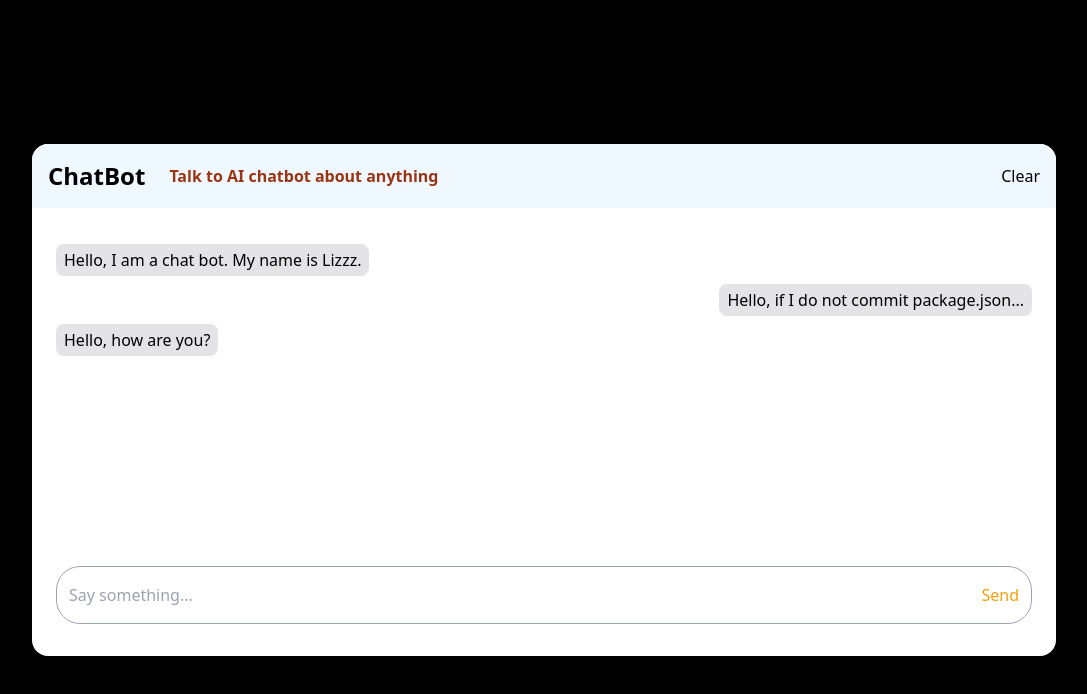
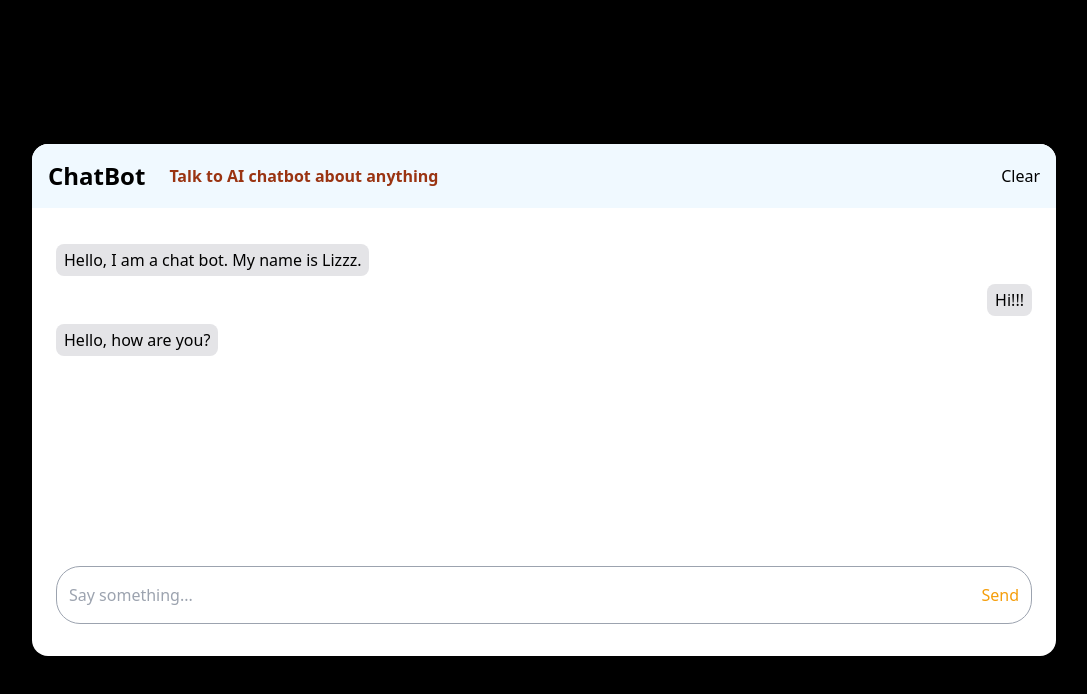
Before and after one commit to CAFECA-IO/chat-bot-lizzz, a Next.js app: page / in a window 1280 px wide. Shown: the top 694 px of the page, without its empty margins (96-1183 px from the left). Built offline with nearby package versions, Linux system fonts and the light colour scheme.

Commit message:
update btn and message components

```diff
--- a/src/components/button.tsx
+++ b/src/components/button.tsx
@@ -1,19 +1,9 @@
 // components/Button.tsx
 
-import React from 'react';
+import React, { ButtonHTMLAttributes } from 'react';
 
-interface ButtonProps {
-  onClick: () => void;
-  children: React.ReactNode;
-  cx?: string; // other classNames
-}
-
-const Button: React.FC<ButtonProps> = ({ onClick, children, cx }) => {
-  return (
-    <button className={cx} onClick={onClick}>
-      {children}
-    </button>
-  );
+const Button: React.FC<ButtonHTMLAttributes<HTMLButtonElement>> = props => {
+  return <button {...props}>{props.children}</button>;
 };
 
 export default Button;
--- a/src/components/message.tsx
+++ b/src/components/message.tsx
@@ -4,10 +4,12 @@ export interface IMessageProps {
 }
 
 const Message = ({ message }: IMessageProps) => {
-  const color = message.sender === 'user' ? 'self-end' : 'self-start';
+  const position = message.sender === 'user' ? 'self-end' : 'self-start';
 
   return (
-    <div className={`${color}	my-1 w-fit rounded-lg bg-zinc-200	 px-2 py-1	`}>{message.content}</div>
+    <div className={`${position}	my-1 w-fit rounded-lg bg-zinc-200	 px-2 py-1	`}>
+      {message.content}
+    </div>
   );
 };
 
--- a/src/pages/index.tsx
+++ b/src/pages/index.tsx
@@ -12,7 +12,7 @@ const dummyMessages = [
   },
   {
     id: 101,
-    content: 'Hello, if I do not commit package.json...',
+    content: 'Hi!!!',
     sender: 'user',
     createdTime: 723648168743,
   },
@@ -122,7 +122,7 @@ const Homepage = () => {
               />
             </div>
             <div className=" text-center	">
-              <Button cx="text-amber-500" onClick={handleSendMessage}>
+              <Button className="text-amber-500" onClick={handleSendMessage}>
                 Send
               </Button>
             </div>
```
